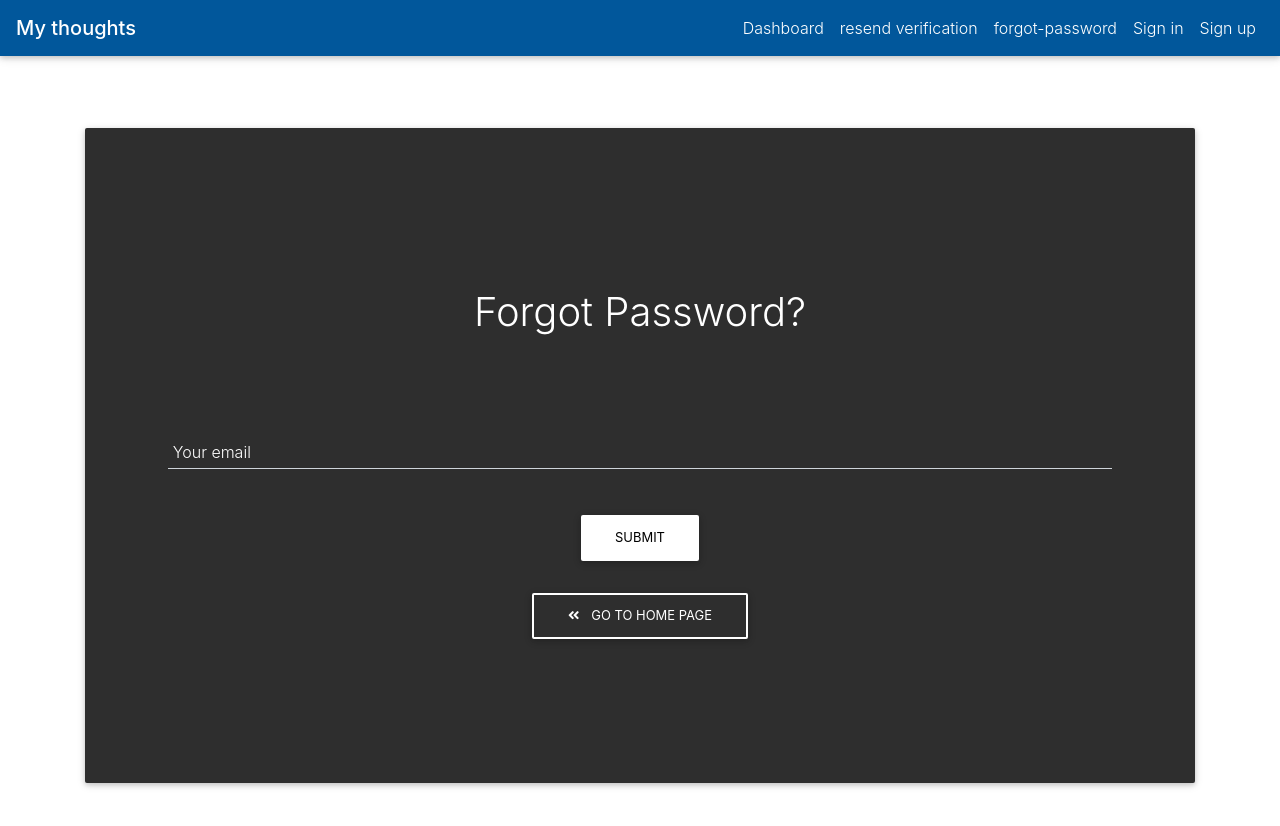
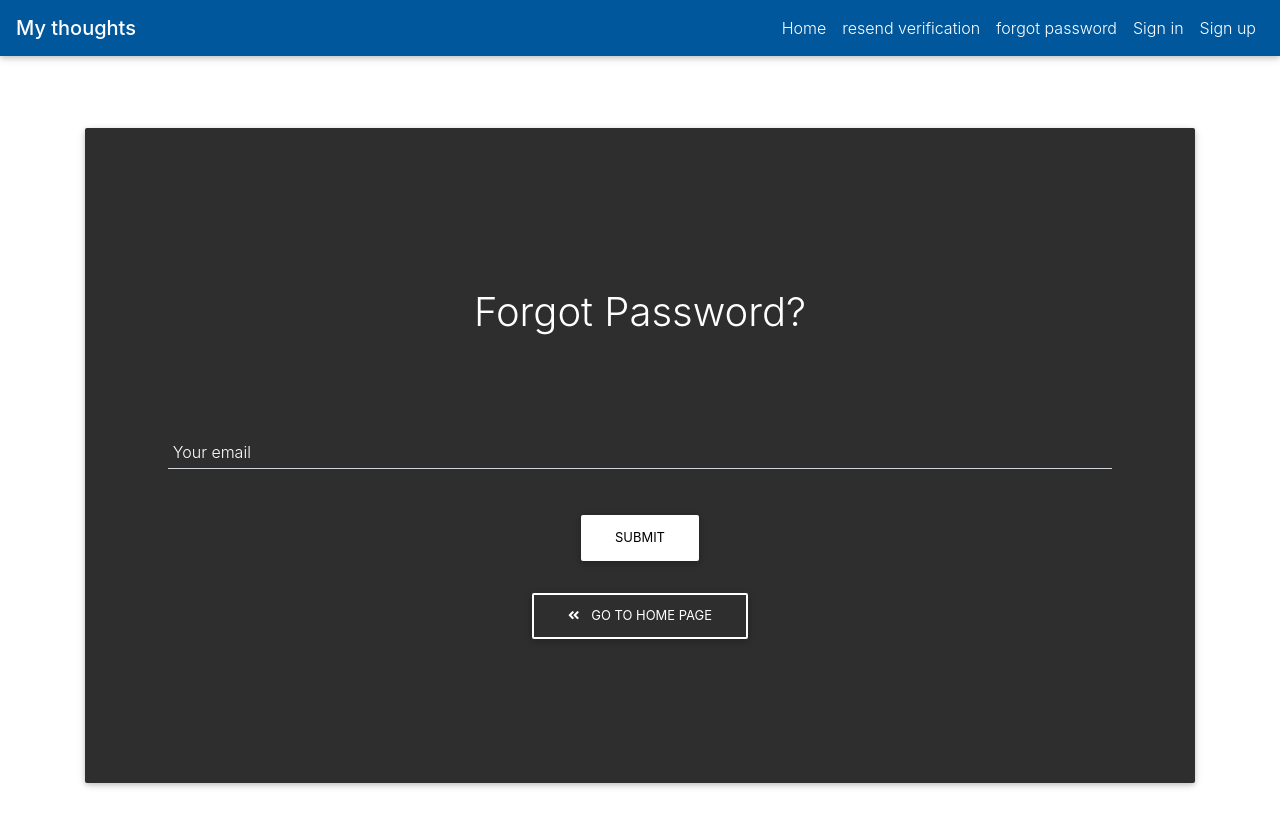
Before and after one commit to PiotrSzponar/my-thoughts, a React (Create React App) app in the folder views/: page /forgot-password in a window 1280 px wide. Shown: the top 826 px of the page. Built offline with nearby package versions, Linux system fonts and the light colour scheme; no server answers.

Commit message:
Add notfound

```diff
--- a/views/src/App.js
+++ b/views/src/App.js
@@ -4,7 +4,7 @@ import { BrowserRouter as Router, Route, Switch } from 'react-router-dom';
 import MyContext from './hooks/myContext';
 
 import './App.css';
-import PrivateRoute from './components/Router/PrivateRoute';
+import PrivateRoute from './Router/PrivateRoute';
 import Navigation from './components/Navigation';
 import SignIn from './auth/SignIn';
 import SignUp from './auth/SignUp';
--- a/views/src/Auth/CompleteSignup.js
+++ b/views/src/Auth/CompleteSignup.js
@@ -43,7 +43,6 @@ const CompleteSignup = props => {
     });
 
     setLoading(false);
-    console.log(result);
     if (!result.message) {
       setUserData(result.user);
       props.history.push(result.path);
--- a/views/src/components/Router/PrivateRoute.js
+++ b/views/src/Router/PrivateRoute.js
@@ -1,8 +1,7 @@
 import React from 'react';
 import { Route, Redirect } from 'react-router-dom';
 
-import { getSession } from '../../services/session.service';
-// import { fetchUserService } from '../services/user.service';
+import { getSession } from '../services/session.service';
 
 const PrivateRoute = ({ component: Component, ...rest }) => {
   const authorized = getSession('auth', 'user');
--- a/views/src/components/Navigation.js
+++ b/views/src/components/Navigation.js
@@ -15,9 +15,8 @@ import {
 } from 'mdbreact';
 
 const Navigation = ({ user }) => {
-  const { isLoggedIn, setAuth, userData, setUserData } = useContext(MyContext);
+  const { isLoggedIn, setAuth, setUserData } = useContext(MyContext);
 
-  console.log(userData);
   const [isOpen, toggleIsOpen] = useState(false);
 
   const toggleCollapse = () => {
@@ -46,7 +45,7 @@ const Navigation = ({ user }) => {
         <MDBNavbarNav right>
           <MDBNavItem>
             <MDBNavLink to="/" onClick={toggleCollapse}>
-              Dashboard
+              Home
             </MDBNavLink>
           </MDBNavItem>
 
@@ -55,7 +54,7 @@ const Navigation = ({ user }) => {
               <MDBNavItem>
                 {user && !user.isCompleted && (
                   <MDBNavLink to="/complete-signup" onClick={toggleCollapse}>
-                    complete
+                    complete user
                   </MDBNavLink>
                 )}
               </MDBNavItem>
@@ -79,7 +78,7 @@ const Navigation = ({ user }) => {
               </MDBNavItem>
               <MDBNavItem>
                 <MDBNavLink to="/forgot-password" onClick={toggleCollapse}>
-                  forgot-password
+                  forgot password
                 </MDBNavLink>
               </MDBNavItem>
               <MDBNavItem>
--- a/views/src/services/auth.service.js
+++ b/views/src/services/auth.service.js
@@ -84,7 +84,7 @@ export const authSocialService = async (type, token) => {
 
     if (status === 'fail') {
       result.message = error.message;
-      return;
+      return result;
     }
 
     if (token) {
```
Also changed, not shown: views/src/services/friends.service.js (added), views/src/services/posts.service.js (added).
